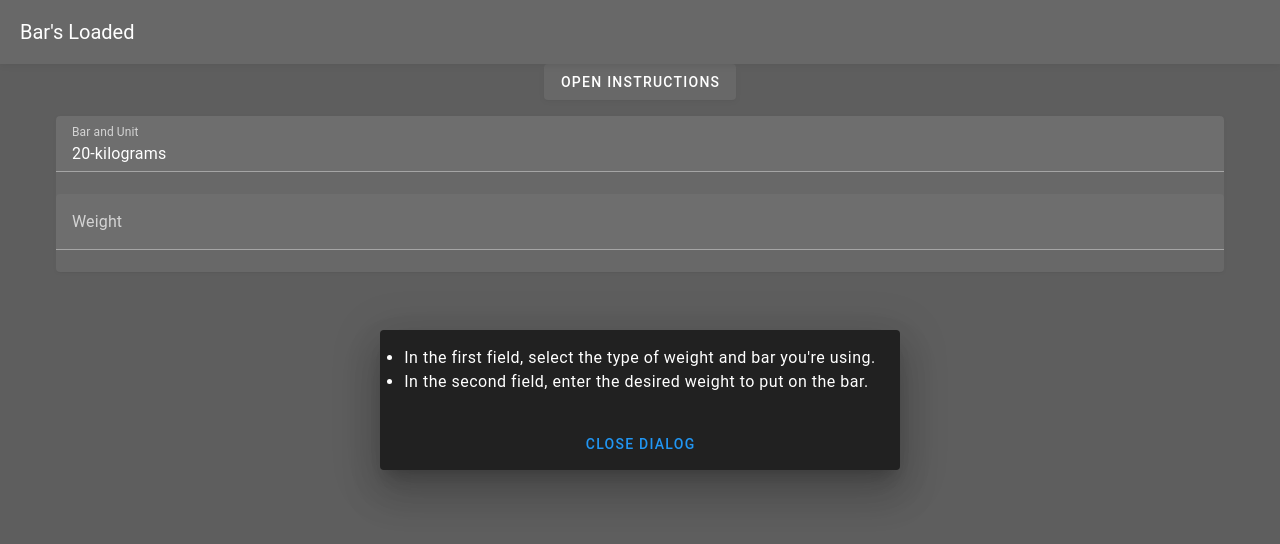
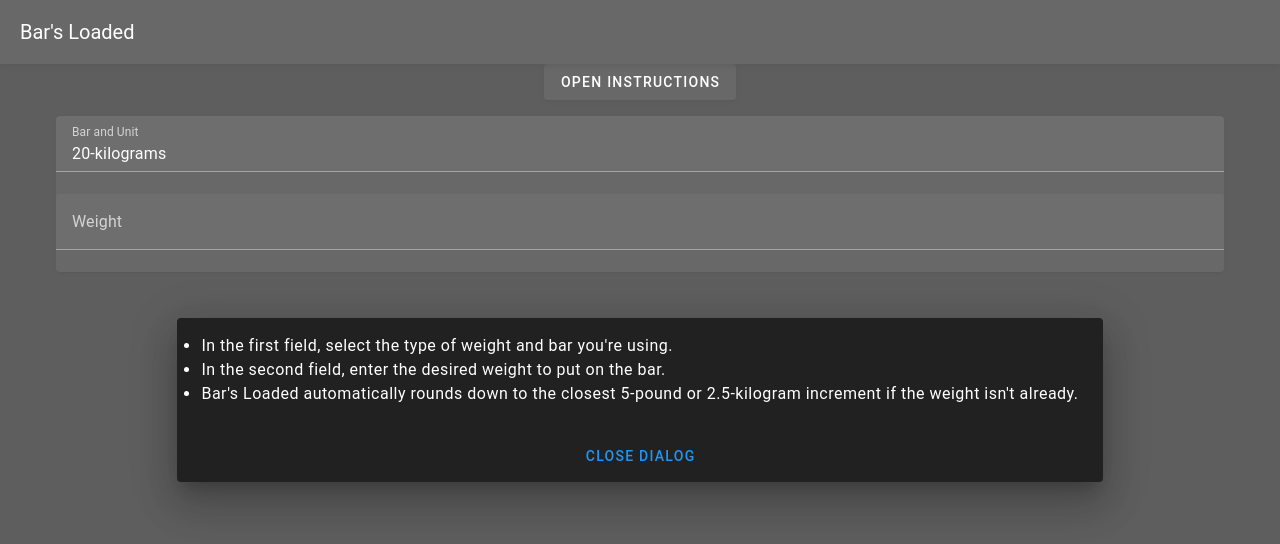
Before and after one commit to zajonesck/weight-converter, a Vue app: page / in a window 1280 px wide. Both pictures are taken after a click on the button "OPEN INSTRUCTIONS". Shown: the top 544 px of the page. Built offline with nearby package versions, Linux system fonts and the light colour scheme.

Commit message:
modal rounding

```diff
--- a/src/App.vue
+++ b/src/App.vue
@@ -20,6 +20,10 @@
                 <li>
                   In the second field, enter the desired weight to put on the
                   bar.
+                </li>
+                <li>
+                  Bar's Loaded automatically rounds down to the closest 5-pound
+                  or 2.5-kilogram increment if the weight isn't already.
                 </li>
               </ul>
             </v-card-text>
```
